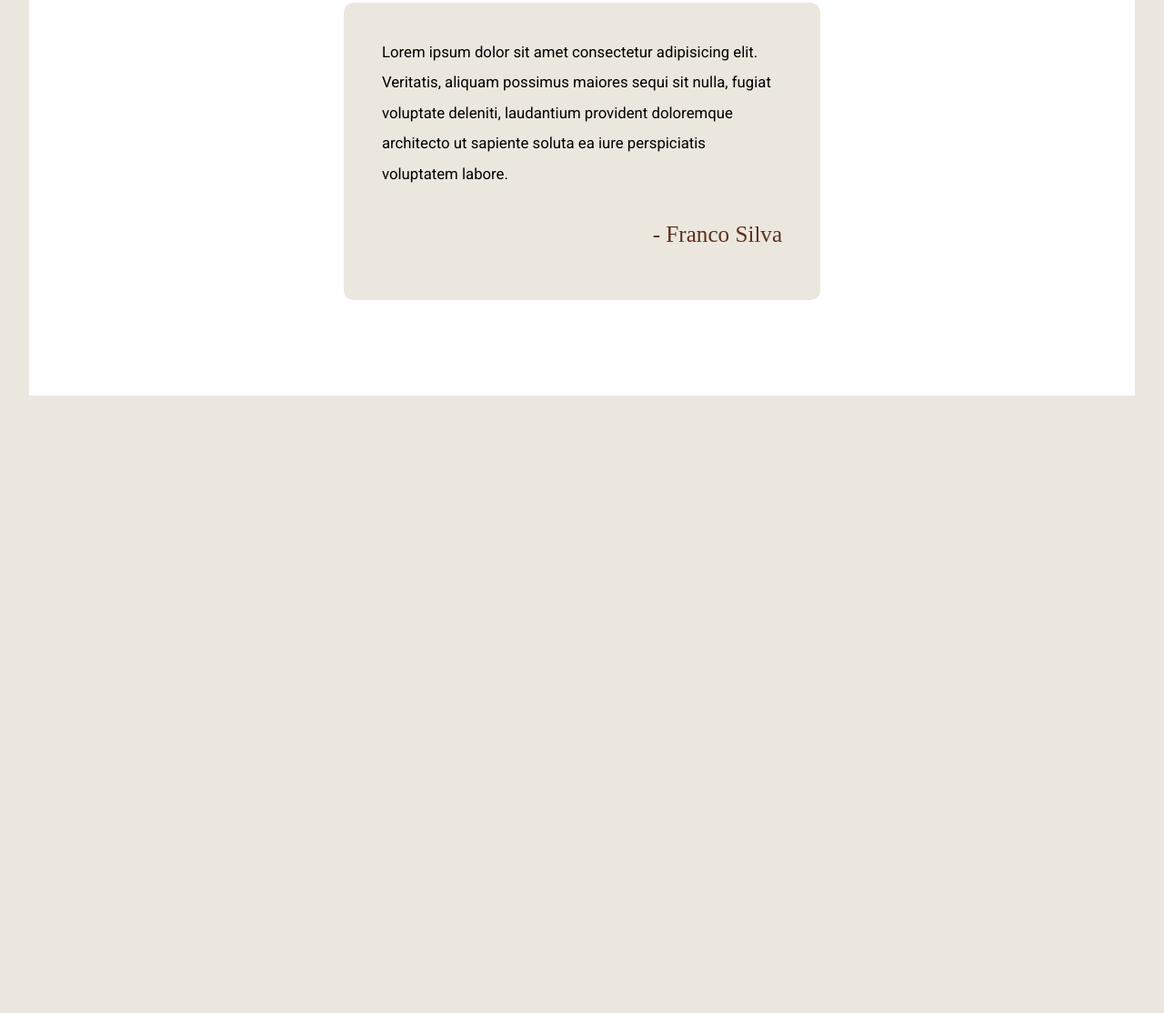
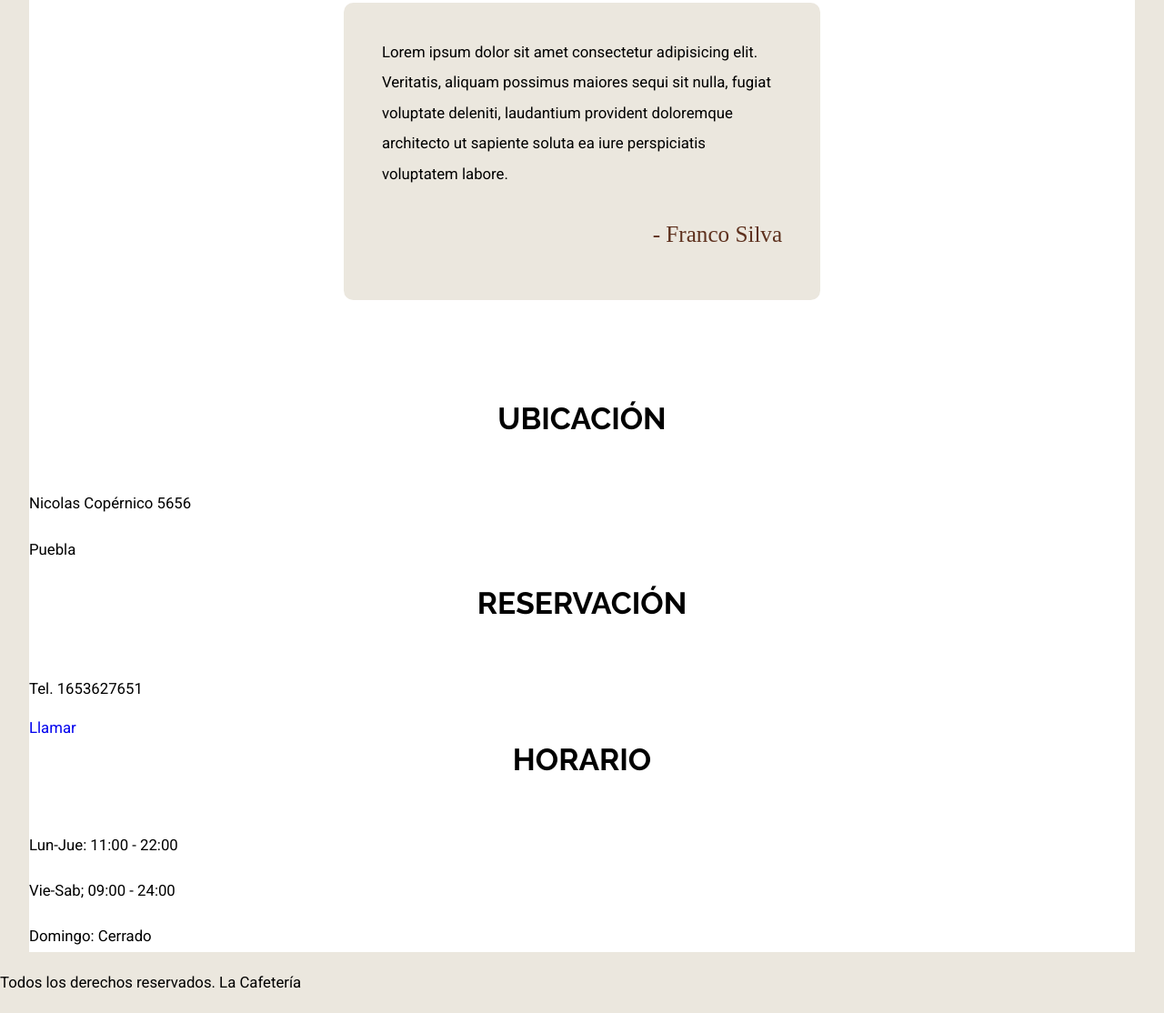
Before and after one commit to FrancoSilva77/cafeteria-SASS, a website: page index.html in a window 1280 px wide. Shown: the part 4952-6066 px from the top of the page at 91% size. Before the commit the page ends 5387 px from the top, so only its background shows below. Drawn offline with Linux system fonts and the light colour scheme; a web font is replaced by a local one.

Commit message:
HTML footer add

```diff
--- a/index.html
+++ b/index.html
@@ -217,7 +217,9 @@
       </div>
     </section>
 
-    <section class="nuestros-testimoniales contenedor bg-white margin-negativo-10">
+    <section
+      class="nuestros-testimoniales contenedor bg-white margin-negativo-10"
+    >
       <h2><span>Lo que dicen nuestros</span> Clientes</h2>
 
       <div class="testimonial">
@@ -231,5 +233,29 @@
         <p class="autor">- Franco Silva</p>
       </div>
     </section>
+
+    <footer class="footer">
+      <div class="contenedor contenido-footer bg-white">
+        <div class="footer-box ubicacion">
+          <h3>Ubicación</h3>
+          <p>Nicolas Copérnico 5656</p>
+          <p>Puebla</p>
+        </div>
+
+        <div class="footer-box reservacion">
+          <h3>Reservación</h3>
+          <p>Tel. 1653627651</p>
+          <a href="tel:+1653627651">Llamar</a>
+        </div>
+
+        <div class="footer-box horario">
+          <h3>Horario</h3>
+          <p>Lun-Jue: 11:00 - 22:00</p>
+          <p>Vie-Sab; 09:00 - 24:00</p>
+          <p>Domingo: Cerrado</p>
+        </div>
+      </div>
+      <p class="copyright">Todos los derechos reservados. La Cafetería</p>
+    </footer>
   </body>
 </html>
```
